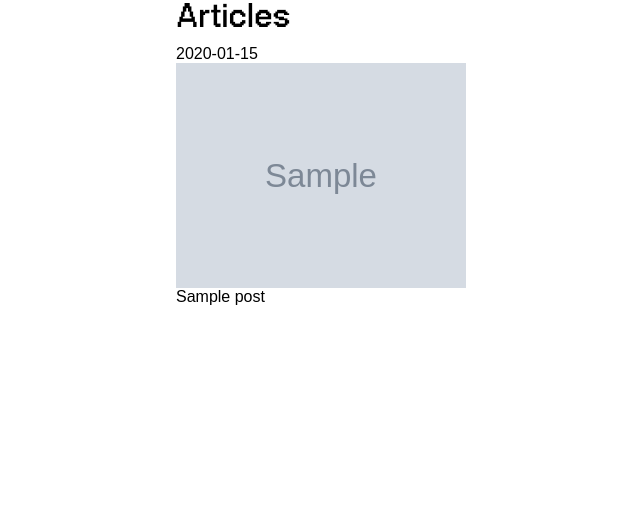
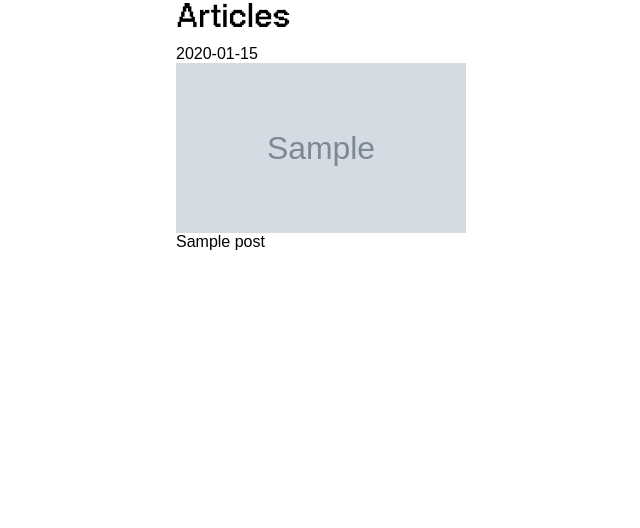
Before and after one commit to khajer/nanglerng, a Django app: template nanglerng/templates/article/index.html in a window 1280 px wide; the page is wider, and only the part inside the window is pictured. Shown: the part 64-592 px from the top of that part, without its empty margins (64-704 px from the left). Run offline with Django 3.2, Linux system fonts and the light colour scheme; tables that the repository leaves empty hold one stand-in row (values such as "Sample post"); the template is opened without the code that fills it: values that come from a table or form of the project are taken from there, most other values are stand-ins (such as "Sample title", 1, 10 or a date in 2020); grey boxes marked "Sample" are stand-in pictures; some libraries are stand-ins or nearby versions; some web fonts are replaced.

Commit message:
update fix bug

```diff
--- a/nanglerng/static/css/whatson.css
+++ b/nanglerng/static/css/whatson.css
@@ -144,7 +144,8 @@ li.tab-active{
 }
 .img-cover{
     width: 290px;
-    height: 225px;
+    height: 170px;
+    object-fit: cover;
 }
 .list-whatson{
     display: flex;
```
